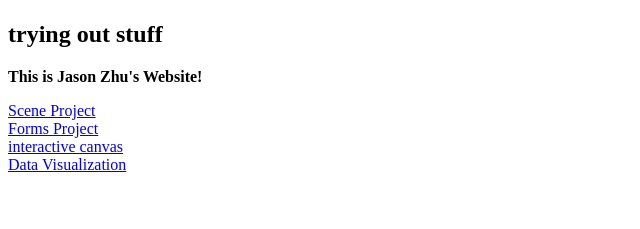
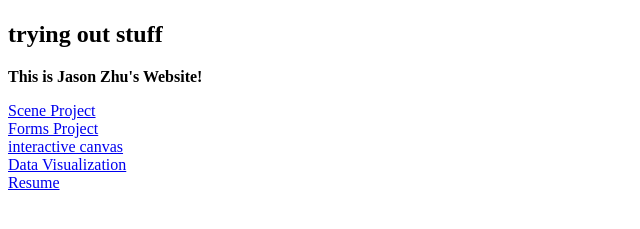
Before and after one commit to JASOZHU/JasonZhu.github.io, a plain HTML site: page index.html in a window 1280 px wide. Shown: the part 59-288 px from the top of the page, without its empty margins (0-640 px from the left). Drawn offline with Linux system fonts and the light colour scheme.

Commit message:
Update index.html

```diff
--- a/index.html
+++ b/index.html
@@ -13,7 +13,8 @@
             <a href ="newFolder/canvas.html"> Scene Project</a><br>
             <a href="formsProjectFolder/forms.html">Forms Project</a><br>
             <a href="interactivefolder/interactive.html">interactive canvas</a><br>
-            <a href="chartFolder/chart.html">Data Visualization</a>
+            <a href="chartFolder/chart.html">Data Visualization</a><br>
+            <a href="resumefolder/resume.html">Resume</a>
         </p>
 
 
```
